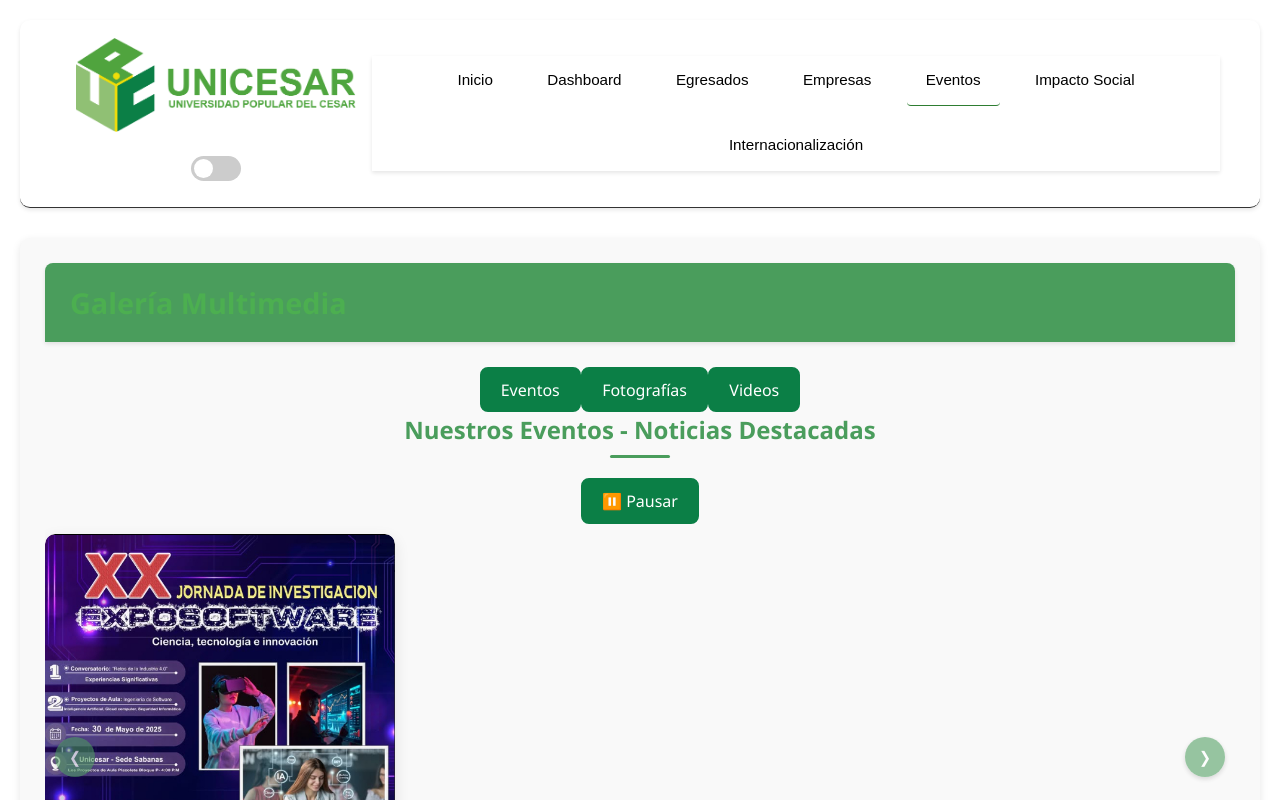
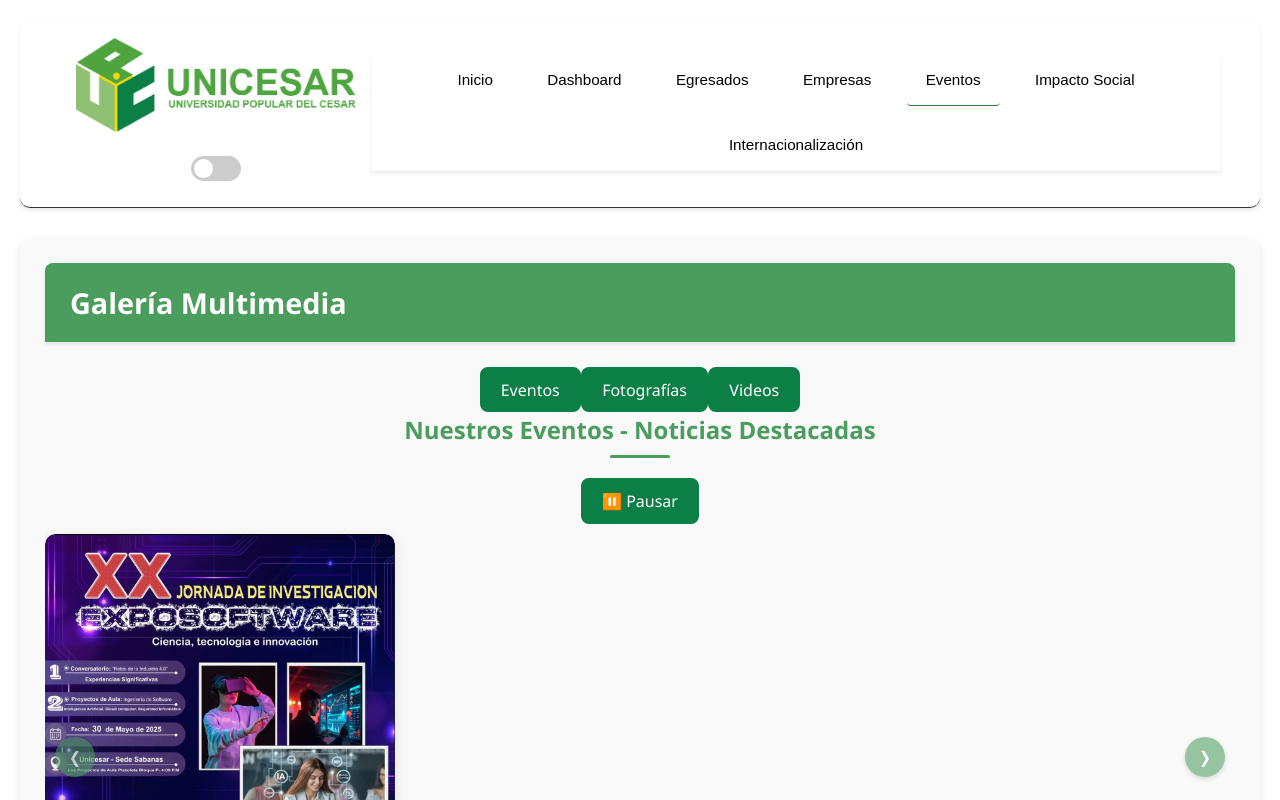
Before and after one commit to DilanAragon/Front_S.I-main, a React (Vite) app: page / in a window 1280 px wide. Both pictures are taken after a click on the item "Eventos". Shown: the top 800 px of the page. Built offline with nearby package versions, Linux system fonts and the light colour scheme; the HTML template or start-up script is replaced by a standard one.

Commit message:
Ahora si

```diff
--- a/src/Comp_Carlos/ProyectosEmpresa.jsx
+++ b/src/Comp_Carlos/ProyectosEmpresa.jsx
@@ -117,7 +117,6 @@ export default function ImpactoProyectos() {
     <div className="impacto-container">
       <header className="impacto-header">
         <h1>Proyectos Universidad–Empresa</h1>
-        <p>Listado de proyectos con filtros y detalles relevantes.</p>
       </header>
 
       <section className="filter-section">
--- a/src/Componentes/Eventos/GaleriaMultimedia.module.css
+++ b/src/Componentes/Eventos/GaleriaMultimedia.module.css
@@ -30,6 +30,7 @@
     margin: 0;
     font-size: 1.8em;
     font-weight: 600;
+    color: white;
   }
 
   .contenido {
```
Also changed, not shown: 1 other file (tests, documents, lock files or other folders).
